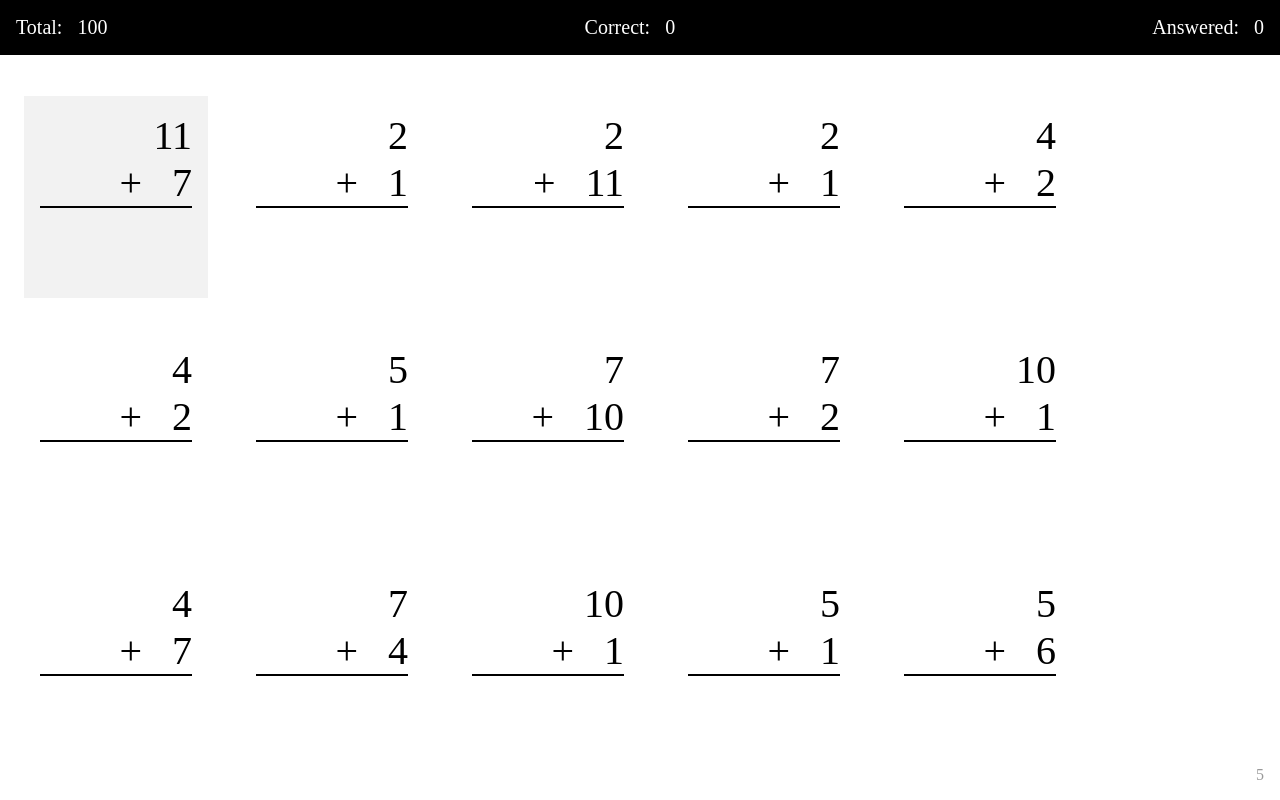
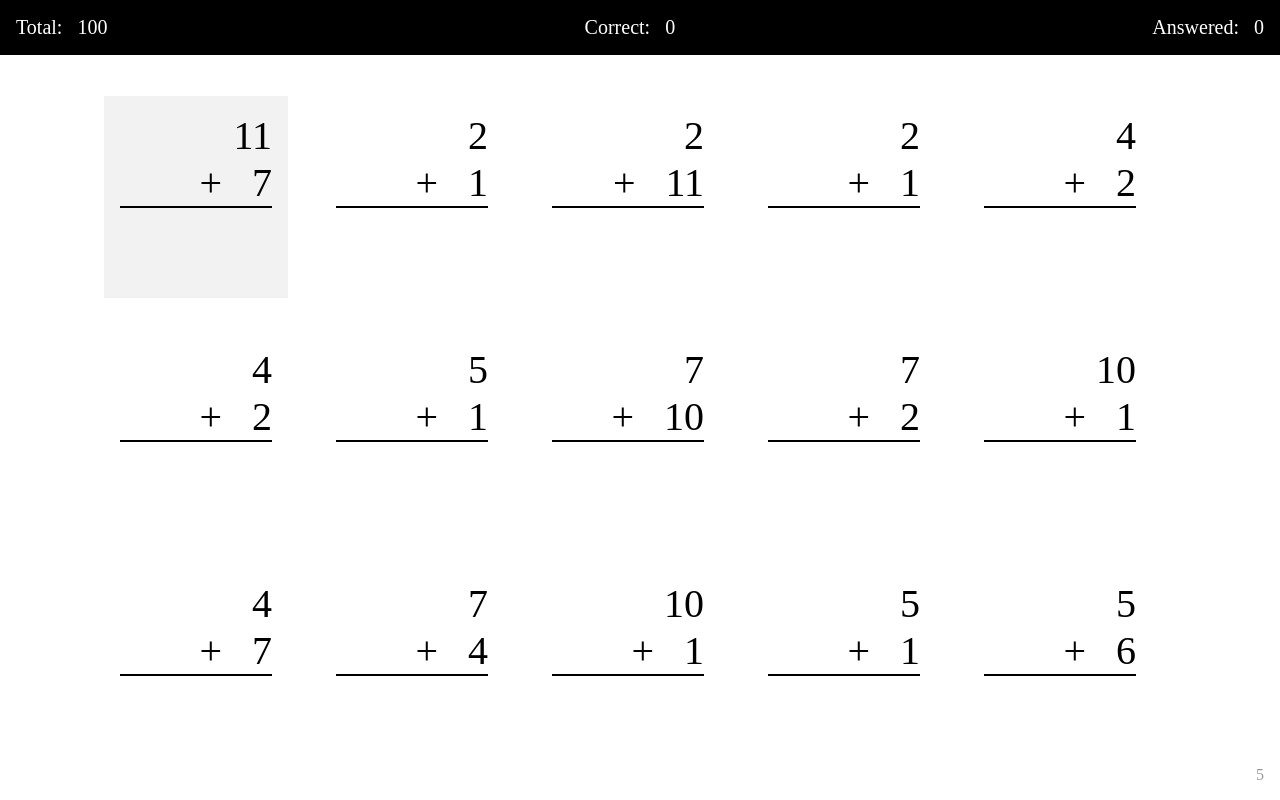
Before and after one commit to windmaomao/react-sheet, a React (Create React App) app: page / in a window 1280 px wide. Shown: the top 800 px of the page. Built offline with nearby package versions, Linux system fonts and the light colour scheme; a web font is replaced by a local one.

Commit message:
refne style

```diff
--- a/src/AppStyle.js
+++ b/src/AppStyle.js
@@ -3,6 +3,7 @@ import variables from './variables'
 
 const AppStyle = styled.div`
   font-family: ${variables.fontFamily};
+  padding: 0 5rem;
 `
 
 export default AppStyle
--- a/src/components/Plus.js
+++ b/src/components/Plus.js
@@ -26,7 +26,7 @@ const Plus = ({
     if (e.keyCode === 13 || e.keyCode === 32) {
       onAnswer(e.target.value)
     }
-    if (e.keyCode === 32 || e.keyCode > 57) {
+    if (e.keyCode <= 32 || e.keyCode > 57) {
       e.preventDefault()
     }
   }
```
